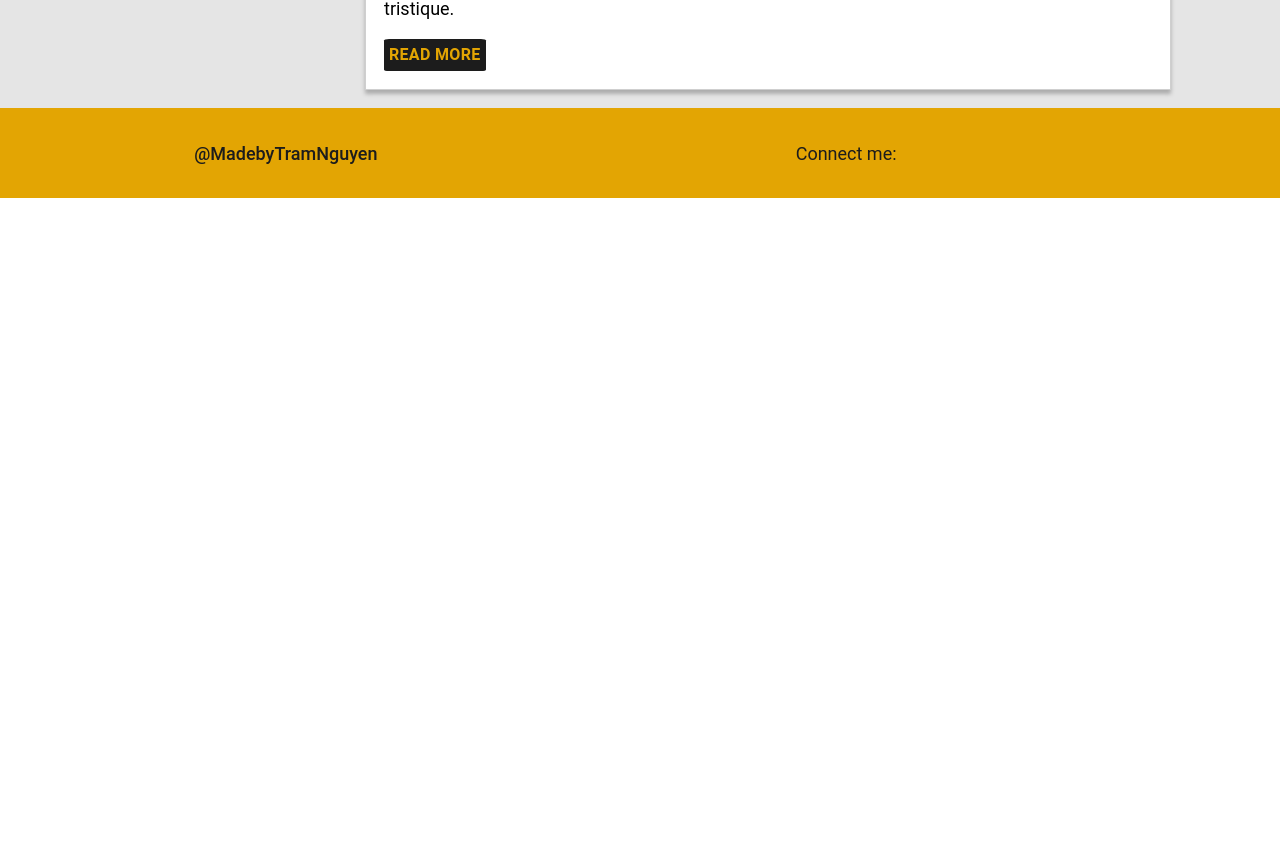
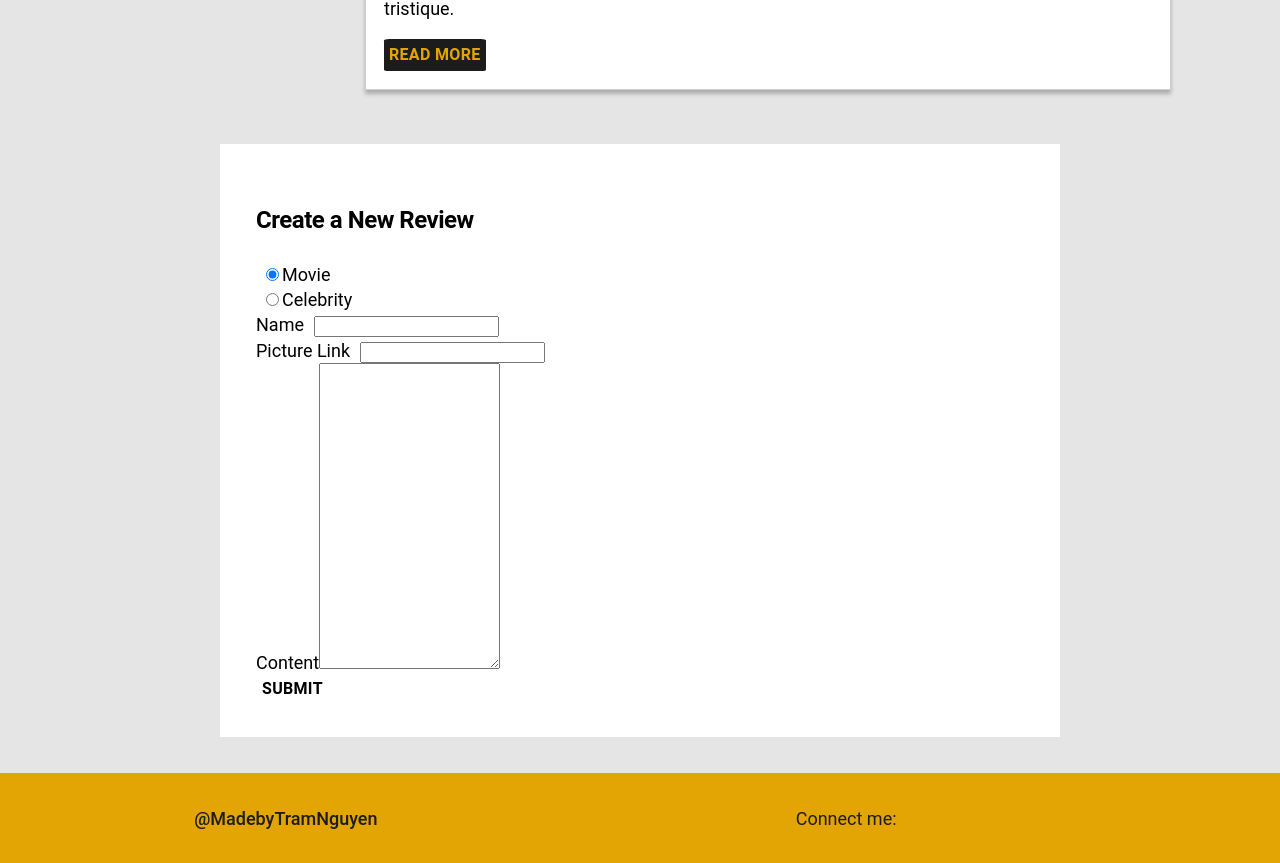
Before and after one commit to AsianTram/movies-blog, a React (Create React App) app in the folder client/: page / in a window 1280 px wide. Shown: the part 1072-1935 px from the top of the page. Before the commit the page ends 1270 px from the top, so only its background shows below. Built offline with nearby package versions, Linux system fonts and the light colour scheme; the HTML template or start-up script is replaced by a standard one.

Commit message:
blog form

```diff
--- a/client/src/App.tsx
+++ b/client/src/App.tsx
@@ -6,6 +6,7 @@ import Intro from './components/Intro/index'
 import Footer from './components/layout/Footer/index';
 import SinglePost from './pages/SinglePost/SinglePost';
 import PostList from './pages/PostList/PostList';
+import BlogForm from './components/blog/BlogForm/index';
 
 
 
@@ -15,7 +16,7 @@ function App() {
       <NavBar/>
       <main>
         <PostList/>
-
+        <BlogForm/>
       </main>
       <Footer/>
     </div>
--- /dev/null
+++ b/client/src/components/blog/BlogForm/BlogForm.scss
@@ -0,0 +1,16 @@
+@import '../../../styles/variable';
+
+.blogform{
+  width: 80%;
+  background-color: white;
+  margin: 2em auto;
+  padding: 2em;
+  textarea{
+    height: 300px;
+  }
+}
+@media only screen and (min-width: 768px) {
+.blogform{
+  width: 60%;
+}
+}
--- /dev/null
+++ b/client/src/components/blog/BlogForm/index.tsx
@@ -0,0 +1,45 @@
+import React from 'react'
+
+import './BlogForm.scss';
+
+const BlogForm = () => {
+  return (
+    <div className="blogform">
+      <h3>Create a New Review</h3>
+      <form>
+        <div className="blogform__type">
+          <div className="form-check">
+            <input className="form-check-input" type="radio" name="type" id="movie" value="movie" checked />
+            <label className="form-check-label" htmlFor="movie">
+              Movie
+          </label>
+          </div>
+          <div className="form-check">
+            <input className="form-check-input" type="radio" name="type" id="celebrity" value="celebrity" />
+            <label className="form-check-label" htmlFor="celebrity">
+              Celebrity
+          </label>
+          </div>
+        </div>
+
+
+        <div className="form-group">
+          <label htmlFor="name">Name</label>
+          <input type="text" className="form-control" id="name" required/>
+        </div>
+        <div className="form-group">
+          <label htmlFor="picture">Picture Link</label>
+          <input type="text" className="form-control" id="picture" required/>
+        </div>
+        <div className="form-group">
+          <label htmlFor="content">Content</label>
+          <textarea className="form-control" id="content" required></textarea>
+        </div>
+
+        <button type="submit" className="btn btn-primary">Submit</button>
+      </form>
+    </div>
+  )
+}
+
+export default BlogForm
```
